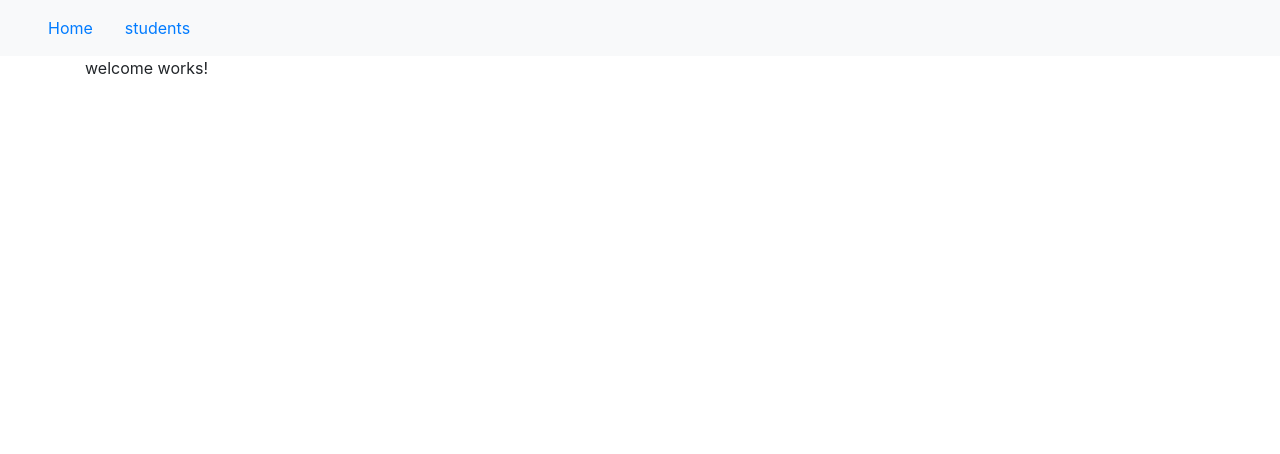
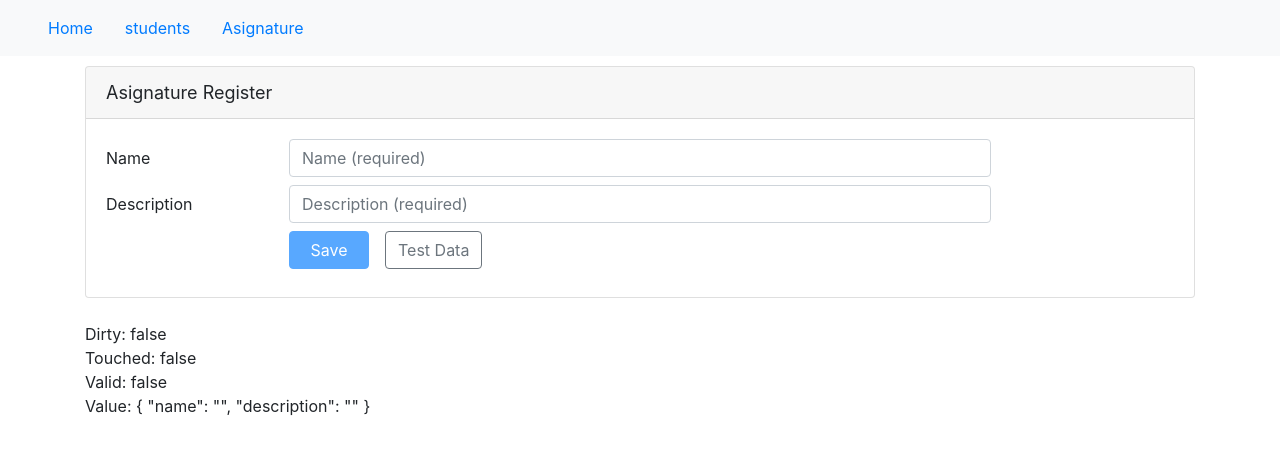
Before and after one commit to cvaquedano/AcademicManagementAngular, an Angular app: page /asignatureForm in a window 1280 px wide. Before the commit this address led to /welcome. Shown: the top 454 px of the page. Built offline with nearby package versions, Linux system fonts and the light colour scheme.

Commit message:
Building reactive form

```diff
--- a/src/app/app.component.html
+++ b/src/app/app.component.html
@@ -3,6 +3,7 @@
     <ul class='nav nav-pills'>
         <li><a class='nav-link' [routerLink]="['/Welcome']">Home</a></li>
         <li><a class='nav-link' [routerLink]="['/students']">students</a></li>
+        <li><a class='nav-link' [routerLink]="['/asignatureForm']">Asignature</a></li>
     </ul>
 </nav>
 <div class='container'>
--- a/src/app/app.module.ts
+++ b/src/app/app.module.ts
@@ -6,6 +6,7 @@ import { HttpClientModule } from '@angular/common/http';
 import { StudentModule } from './students/student.module';
 import { AppRoutingModule } from './app-routing.module';
 import { AsignatureModule } from './asignatures/asignature.module';
+import { ReactiveFormsModule } from '@angular/forms';
 
 @NgModule({
   declarations: [
@@ -16,6 +17,7 @@ import { AsignatureModule } from './asignatures/asignature.module';
 
   imports: [
     BrowserModule,
+
     HttpClientModule,
 
     StudentModule,
--- /dev/null
+++ b/src/app/asignatures/asignature-form/asignature-form.component.html
@@ -0,0 +1,59 @@
+<div class="card">
+    <div class="card-header">
+        Asignature Register
+    </div>
+
+    <div class="card-body">
+        <form novalidate (ngSubmit)="save()" [formGroup]='asignatureForm'>
+
+            <div class="form-group row mb-2">
+                <label class="col-md-2 col-form-label" for="NameId">Name</label>
+                <div class="col-md-8">
+                    <input class="form-control" id="NameId" type="text" placeholder="Name (required)" required minlength="2" formControlName='name' [ngClass]="{'is-invalid': (asignatureForm.get('name').touched || asignatureForm.get('name').dirty) && !asignatureForm.get('name').valid }"
+                    />
+                    <span class="invalid-feedback">
+            <span *ngIf="asignatureForm.get('name').errors?.required">
+              Please enter the asignature name.
+            </span>
+                    <span *ngIf="asignatureForm.get('name').errors?.minlength">
+              The Asignature name must be longer than 2 characters.
+            </span>
+                    </span>
+                </div>
+            </div>
+
+            <div class="form-group row mb-2">
+                <label class="col-md-2 col-form-label" for="descriptionId">Description</label>
+                <div class="col-md-8">
+                    <input class="form-control" id="descriptionId" type="text" placeholder="Description (required)" required maxlength="50" formControlName='description' [ngClass]="{'is-invalid': (asignatureForm.get('description').touched || asignatureForm.get('description').dirty) && !asignatureForm.get('description').valid }"
+                    />
+                    <span class="invalid-feedback">
+            <span *ngIf="asignatureForm.get('description').errors?.required">
+              Please enter your last name.
+            </span>
+                    <span *ngIf="asignatureForm.get('description').errors?.maxlength">
+              The last name must be less than 50 characters.
+            </span>
+                    </span>
+                </div>
+            </div>
+
+
+
+            <div class="form-group row mb-2">
+                <div class="offset-md-2 col-md-4">
+                    <button class="btn btn-primary mr-3" type="submit" style="width:80px" [title]="asignatureForm.valid ? 'Save your entered data' : 'Disabled until the form data is valid'" [disabled]="!asignatureForm.valid">
+            Save
+          </button>
+                    <button class="btn btn-outline-secondary" type="button" (click)="populateTestData()">
+              Test Data
+          </button>
+                </div>
+            </div>
+        </form>
+    </div>
+</div>
+<br>Dirty: {{ asignatureForm.dirty }}
+<br>Touched: {{ asignatureForm.touched }}
+<br>Valid: {{ asignatureForm.valid }}
+<br>Value: {{ asignatureForm.value | json }}
--- /dev/null
+++ b/src/app/asignatures/asignature-form/asignature-form.component.ts
@@ -0,0 +1,34 @@
+import { Component, OnInit } from '@angular/core';
+import { FormGroup, FormBuilder } from '@angular/forms';
+import { Asignature } from '../asignature';
+
+@Component({
+  selector: 'app-asignature-form',
+  templateUrl: './asignature-form.component.html',
+  styleUrls: ['./asignature-form.component.css']
+})
+export class AsignatureFormComponent implements OnInit {
+
+  asignatureForm:FormGroup;
+  asignature = new Asignature()
+
+  constructor(private fb:FormBuilder) { }
+
+  ngOnInit() {
+    this.asignatureForm = this.fb.group({
+      name:'',
+      description:''
+    });
+  }
+
+  save(){
+
+  }
+  populateTestData(): void{
+    this.asignatureForm.patchValue({
+      name: 'Math',
+      description: "Math Descripcion"
+    })
+  }
+
+}
--- /dev/null
+++ b/src/app/asignatures/asignature.ts
@@ -0,0 +1,5 @@
+export class Asignature{
+
+    constructor(public Name = '',
+    public Description = '') { }
+}
--- a/src/app/home/welcome.component.html
+++ b/src/app/home/welcome.component.html
@@ -1,3 +1,22 @@
-<p>
-  welcome works!
-</p>
+<div class="card">
+    <div class="card-header">
+        {{pageTitle}}
+    </div>
+    <div class="card-body">
+        <div class="container-fluid">
+            <div class="text-center">
+                <img src="./assets/images/logo.jpg" class="img-responsive center-block" style="max-height:300px;padding-bottom:50px" />
+            </div>
+
+            <div class="text-center">Developed by:</div>
+            <div class="text-center">
+                <h3>Carlos Vaquedano</h3>
+            </div>
+
+            <div class="text-center">@cvaquedano</div>
+            <div class="text-center">
+                <a href="https://github.com/cvaquedano">https://github.com/cvaquedano</a>
+            </div>
+        </div>
+    </div>
+</div>
--- a/src/app/students/students.component.html
+++ b/src/app/students/students.component.html
@@ -45,7 +45,11 @@
                         <td>{{student.WriteWith}}</td>
                         <td>{{student.BirthDate}}</td>
                         <td>{{student.Age}}</td>
-
+                        <td>
+                            <button class="btn btn-outline-primary btn-sm" [routerLink]="['/students',student.StudentId, 'edit']">
+                              Edit
+                            </button>
+                        </td>
 
                     </tr>
 
```
Also changed, not shown: src/app/asignatures/asignature-routing.module.ts (added, +21 -0 lines), src/app/asignatures/asignature.module.ts (+7 -1 lines), src/app/asignatures/asignature-form/asignature-form.component.css (added), src/assets/images/logo.jpg (added), 1 other file (tests, documents, lock files or other folders).
